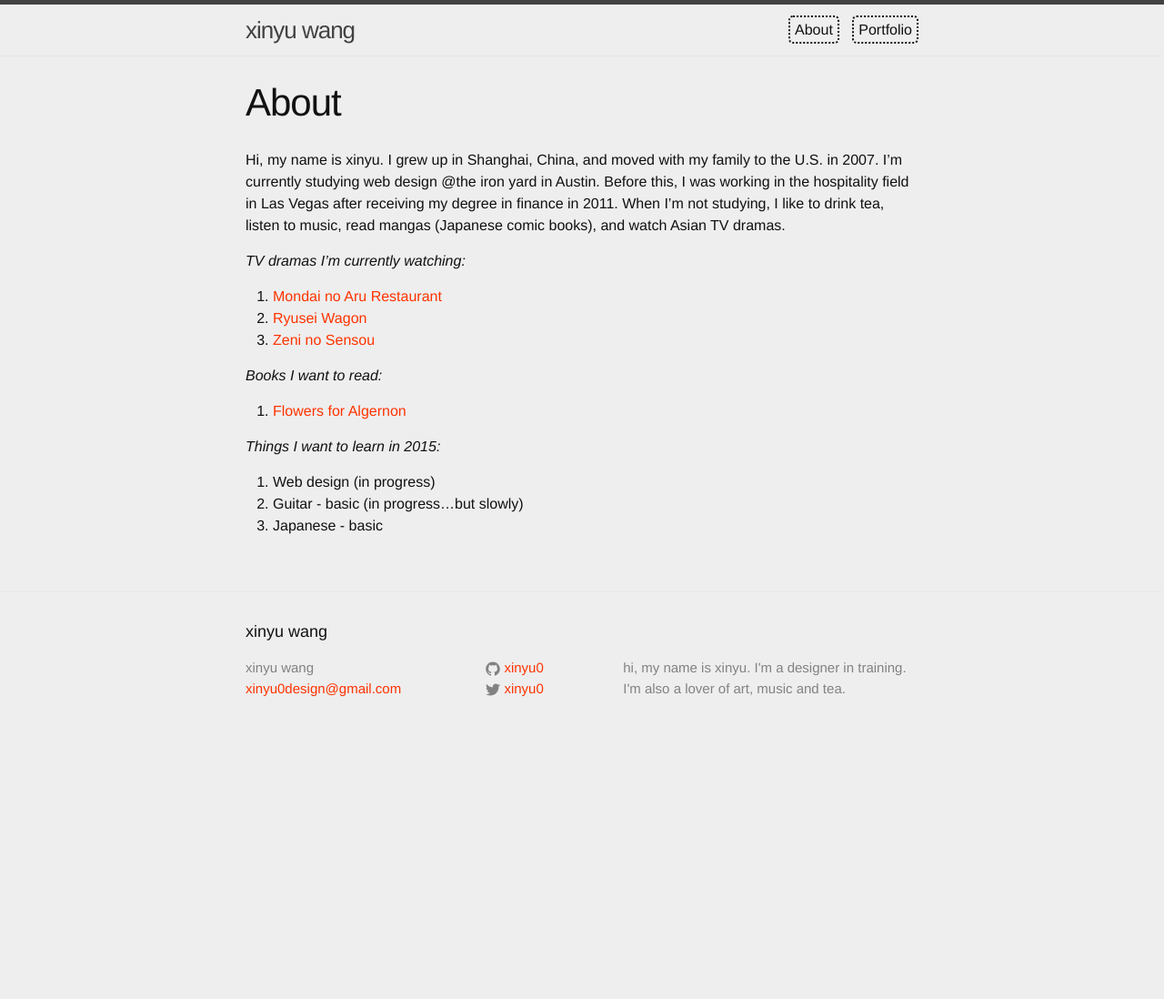
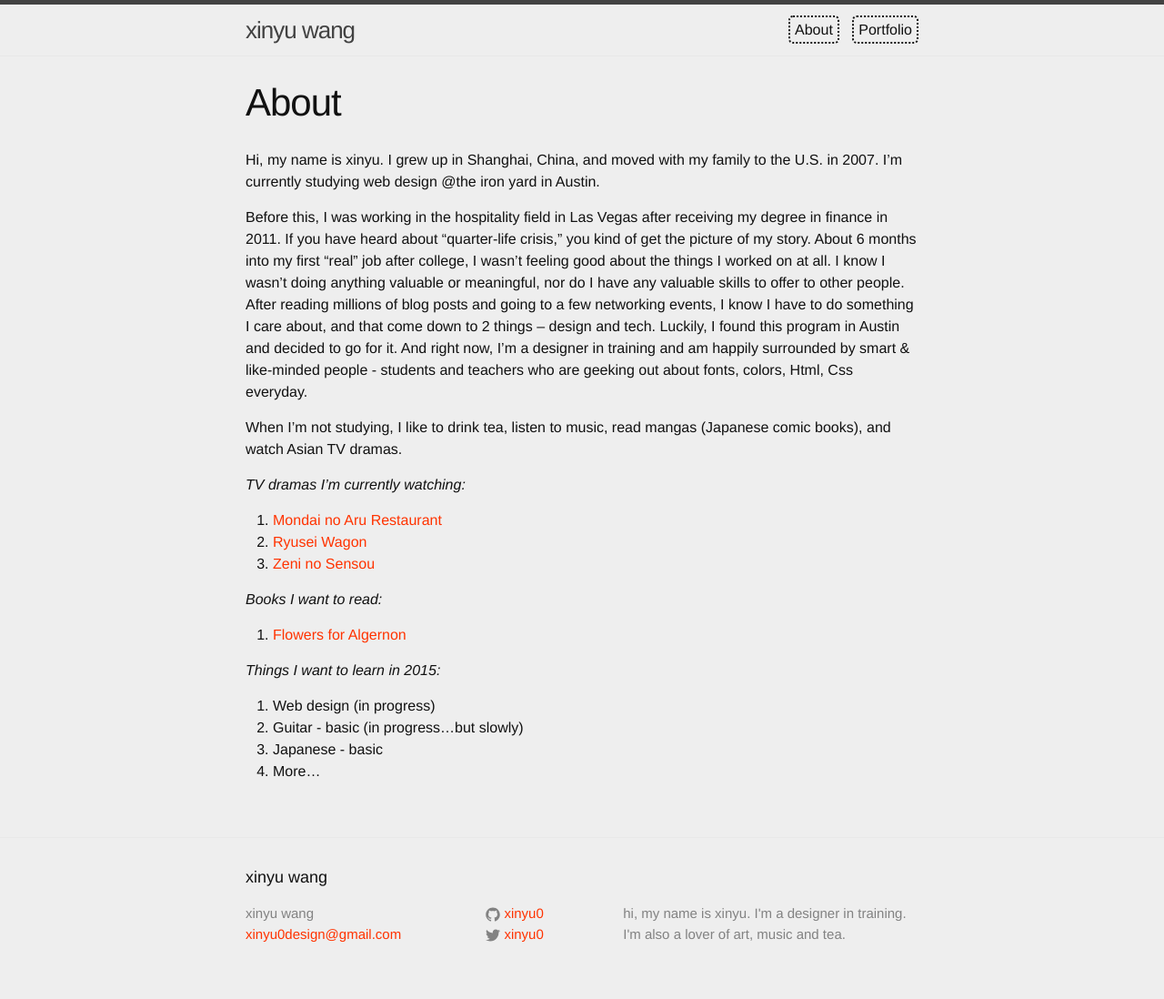
Before and after one commit to xinyu0/xinyu0.github.io, a Jekyll site: the page built from about.md, in a window 1280 px wide. Shown: the whole page at 91% size. Built offline with Jekyll 4.4.1, drawn with Linux system fonts in a browser that asks for light colours; before the commit the page ends 900 px from its top, so only the background shows below that.

Commit message:
updated about

```diff
--- a/about.md
+++ b/about.md
@@ -4,7 +4,11 @@ title: About
 permalink: /about/
 ---
 
-Hi, my name is xinyu. I grew up in Shanghai, China, and moved with my family to the U.S. in 2007. I'm currently studying web design @the iron yard in Austin. Before this, I was working in the hospitality field in Las Vegas after receiving my degree in finance in 2011. When I'm not studying, I like to drink tea, listen to music, read mangas (Japanese comic books), and watch Asian TV dramas.
+Hi, my name is xinyu. I grew up in Shanghai, China, and moved with my family to the U.S. in 2007. I'm currently studying web design @the iron yard in Austin.
+
+Before this, I was working in the hospitality field in Las Vegas after receiving my degree in finance in 2011. If you have heard about "quarter-life crisis," you kind of get the picture of my story. About 6 months into my first "real" job after college, I wasn't feeling good about the things I worked on at all. I know I wasn't doing anything valuable or meaningful, nor do I have any valuable skills to offer to other people. After reading millions of blog posts and going to a few networking events, I know I have to do something I care about, and that come down to 2 things -- design and tech. Luckily, I found this program in Austin and decided to go for it. And right now, I'm a designer in training and am happily surrounded by smart & like-minded people - students and teachers who are geeking out about fonts, colors, Html, Css everyday.
+
+When I'm not studying, I like to drink tea, listen to music, read mangas (Japanese comic books), and watch Asian TV dramas.
 
 *TV dramas I'm currently watching:*
 
@@ -21,3 +25,4 @@ Hi, my name is xinyu. I grew up in Shanghai, China, and moved with my family to
 1. Web design (in progress)
 2. Guitar - basic (in progress...but slowly)
 3. Japanese - basic
+4. More...
```
Also changed, not shown: 13 other files.
